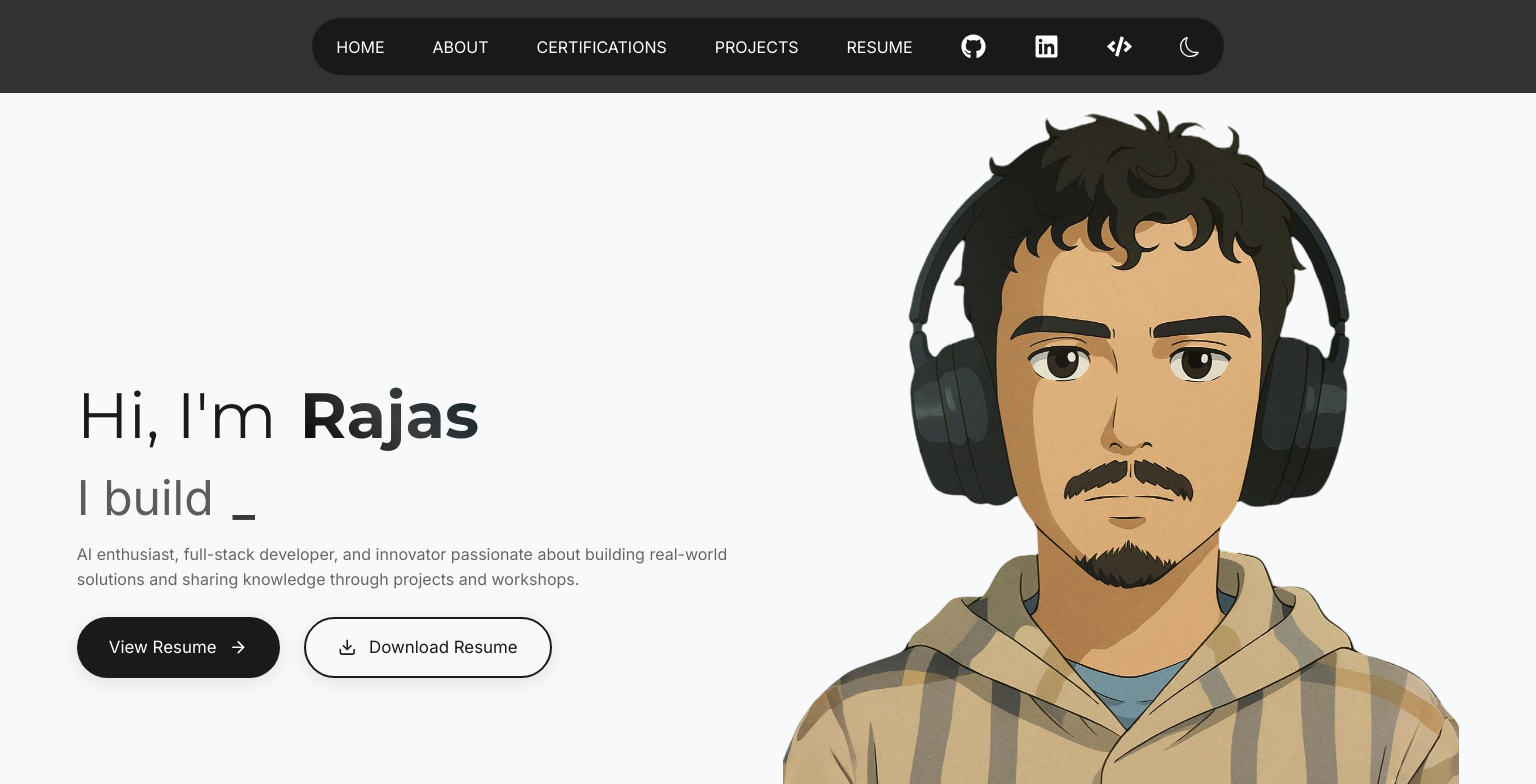
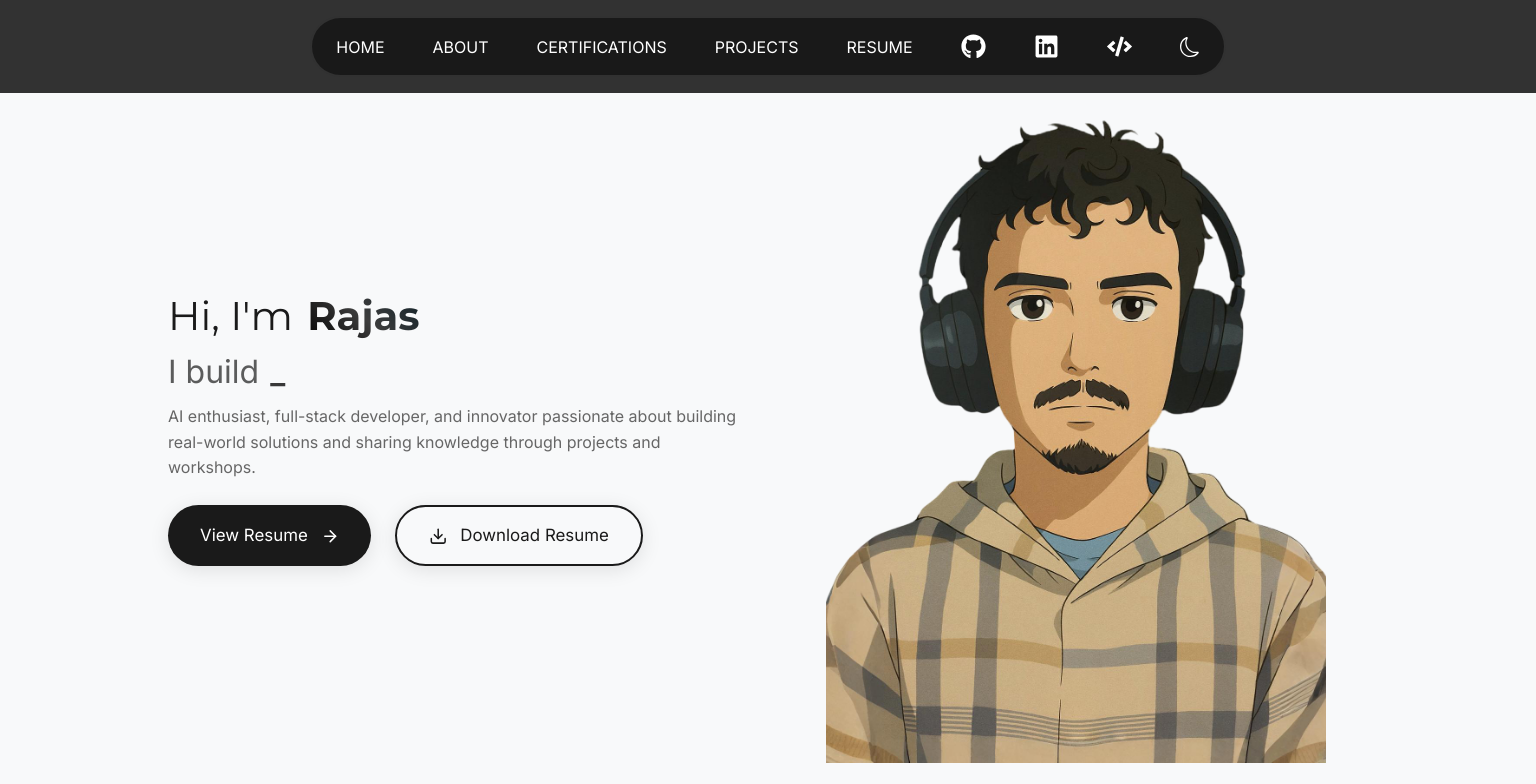
Before and after one commit to Rajas2912/PortFolio_Rajas, a React (Vite) app: page /resume in a window 1536 px wide. Shown: the top 784 px of the page. Built offline with nearby package versions, Linux system fonts and the light colour scheme; a web font is replaced by a local one.

Commit message:
Some more responsive changes

```diff
--- a/src/components/Hero/Hero.css
+++ b/src/components/Hero/Hero.css
@@ -2,7 +2,7 @@
 
 /* Base Styles */
 .hero-section {
-  min-height: 85vh;
+  min-height: 55vh;
   padding: clamp(3rem, 5vw, 5rem) clamp(1rem, 3vw, 2rem);
   display: flex;
   align-items: center;
@@ -208,6 +208,16 @@
   transform: scale(1.03);
 }
 
+/* Scroll Lock */
+:root {
+  --scrollbar-width: calc(100vw - 100%);
+}
+
+body.scroll-lock {
+  overflow: hidden;
+  padding-right: var(--scrollbar-width); /* Prevent layout shift */
+}
+
 /* Responsive Breakpoints */
 @media (max-width: 1200px) {
   .portrait-container {
@@ -319,9 +329,73 @@
   }
 }
 
+@media (min-width: 1451px) and (max-width: 2150px){
+
+
+.hero-section {
+  min-height: 85vh;
+  padding: 3rem;
+  display: flex;
+  align-items: center;
+  justify-content: center;
+  background: #f8f9fa;
+  overflow: visible;
+  transition: background-color 0.3s ease;
+}
+
+
+  .hero-content {
+    max-width: 1200px;
+  }
+
+  .hero-grid {
+    padding-top: 3rem;
+    gap: 2rem;
+  }
+
+  .portrait-container {
+    max-width: 500px;
+  }
+.hero-text-container {
+    max-width: 1000px;
+    display: flex;
+    flex-direction: column;
+    gap: 0.5rem;
+}
+.intro-text {
+    /* font-size: clamp(1.5rem, 5vw, 4rem); */
+    font-size: 2.5rem;
+    font-weight: 300;
+    color: #1a1a1a;
+    font-family: 'Montserrat', sans-serif;
+    line-height: 1.2;
+    margin: 0;
+    transition: color 0.3s ease;
+}
+
+    .dynamic-text {
+    font-size: 2rem;
+    max-width: 500px;
+    align-items: center;
+    gap: 0.5rem;
+  }
+}
+
+
+
+
+
+
+
+
+
+
+
+
+
 
 /* Large Screens (2K and above) */
-@media (min-width: 1920px) {
+/* @media (min-width: 1920px) {
   .hero-content {
     max-width: 1600px;
   }
@@ -333,7 +407,7 @@
   .portrait-container {
     max-width: 750px;
   }
-}
+} */
 
 /* Resume Overlay Styles */
 .resume-overlay {
@@ -356,8 +430,8 @@
 }
 
 .resume-container {
-  width: 90%;
-  max-width: 1000px;
+  width: 100%;
+  max-width: 1450px;
   height: 90vh;
   position: relative;
   background: white;
--- a/src/components/Hero/Hero.jsx
+++ b/src/components/Hero/Hero.jsx
@@ -2,18 +2,40 @@ import { motion, AnimatePresence } from 'framer-motion'
 import { FiArrowRight, FiDownload, FiArrowLeft } from 'react-icons/fi'
 import { Typewriter } from "react-simple-typewriter";
 import { useTheme } from "../../context/ThemeContext";
-import portrait from "./potrait-23.png";
-import linked from "./prof23.jpg";
-import gemini from "./without_bg.png";
-import ghibli from "./profghibli.png";
-import calm from "./Calm212bg.png";
-import { useState } from 'react';
+import { useState, useEffect } from 'react';
 import resumepdf from './Rajas_Bhosale_CV.pdf';
+import calm from './Calm212bg.png';
 import './Hero.css';
+
+// Custom hook for scroll locking
+const useScrollLock = (isLocked) => {
+  useEffect(() => {
+    if (isLocked) {
+      // Save current scroll position
+      const scrollY = window.scrollY;
+      document.body.style.position = 'fixed';
+      document.body.style.top = `-${scrollY}px`;
+      document.body.style.width = '100%';
+      document.body.style.overflow = 'hidden';
+
+      return () => {
+        // Restore scroll position when unlocking
+        document.body.style.position = '';
+        document.body.style.top = '';
+        document.body.style.width = '';
+        document.body.style.overflow = '';
+        window.scrollTo(0, scrollY);
+      };
+    }
+  }, [isLocked]);
+};
 
 const Hero = () => {
   const [showResume, setShowResume] = useState(false);
   const { isDarkMode } = useTheme();
+
+  // Use the scroll lock hook
+  useScrollLock(showResume);
 
   const containerVariants = {
     hidden: { opacity: 0 },
@@ -55,7 +77,7 @@ const Hero = () => {
       >
         <div className="resume-container">
           <iframe
-            src="/resume.pdf"
+            src={resumepdf}
             title="Resume"
             className="resume-frame"
           />
```
